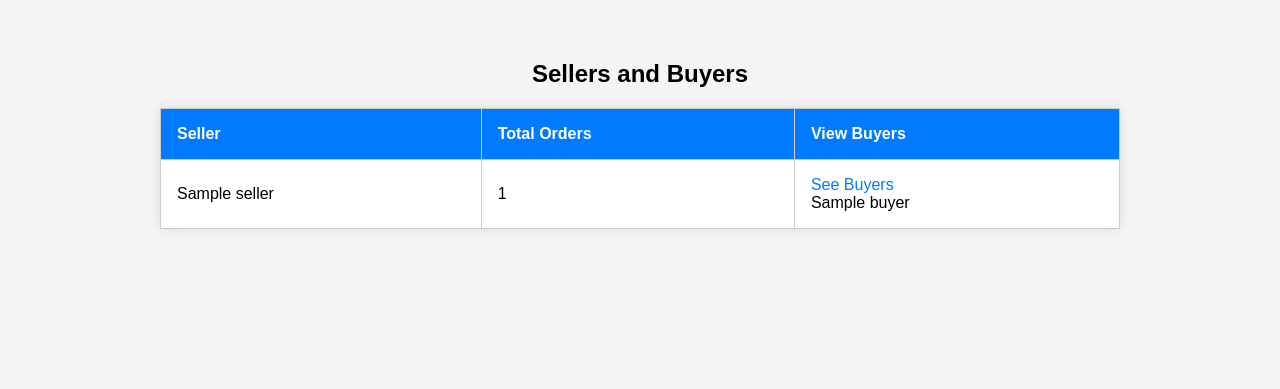
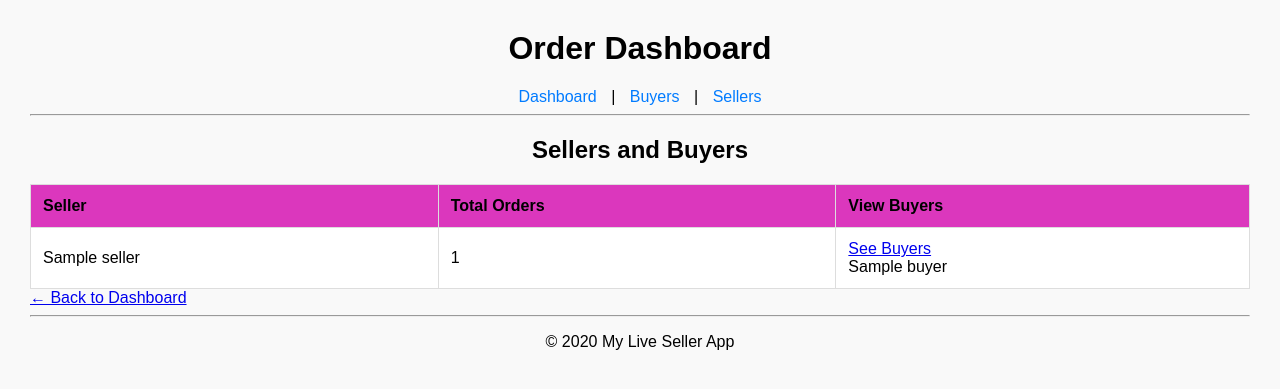
Before and after one commit to Verna-11/msgbot-app, a Flask app: template templates/sellers.html in a window 1280 px wide. Shown: the top 389 px of the page. Run offline with Flask 3, Linux system fonts and the light colour scheme; the template is opened without the code that fills it: most values are stand-ins (such as "Sample title", 1, 10 or a date in 2020); some libraries are stand-ins or nearby versions.

Commit message:
add css layout.html

```diff
--- a/static/style.css
+++ b/static/style.css
@@ -31,5 +31,5 @@ th, td {
 }
 
 th {
-    background-color: #f2f2f2;
+    background-color: #db37bd;
 }
--- /dev/null
+++ b/templates/layout.html
@@ -0,0 +1,28 @@
+<!DOCTYPE html>
+<html lang="en">
+<head>
+    <meta charset="UTF-8">
+    <title>{% block title %}Bot and Web App{% endblock %}</title>
+    <link rel="stylesheet" href="{{ url_for('static', filename='style.css') }}">
+</head>
+<body>
+    <header>
+        <h1>Order Dashboard</h1>
+        <nav>
+            <a href="/">Dashboard</a> |
+            <a href="/buyers">Buyers</a> |
+            <a href="/sellers">Sellers</a>
+        </nav>
+        <hr>
+    </header>
+
+    <main>
+        {% block content %}{% endblock %}
+    </main>
+
+    <footer>
+        <hr>
+        <p>&copy; {{ current_year }} My Live Seller App</p>
+    </footer>
+</body>
+</html>
--- a/templates/sellers.html
+++ b/templates/sellers.html
@@ -1,49 +1,7 @@
-<!DOCTYPE html>
-<html>
-<head>
-    <title>Seller Dashboard</title>
-    <style>
-        body {
-            font-family: Arial, sans-serif;
-            padding: 2rem;
-            background: #f4f4f4;
-        }
-        h1 {
-            text-align: center;
-            margin-bottom: 2rem;
-        }
-        table {
-            width: 80%;
-            margin: auto;
-            border-collapse: collapse;
-            background: white;
-            box-shadow: 0 0 10px rgba(0,0,0,0.1);
-        }
-        th, td {
-            padding: 1rem;
-            border: 1px solid #ccc;
-            text-align: left;
-        }
-        th {
-            background: #007bff;
-            color: white;
-        }
-        tr:nth-child(even) {
-            background: #f9f9f9;
-        }
-        a {
-            color: #007bff;
-            text-decoration: none;
-        }
-        a:hover {
-            text-decoration: underline;
-        }
-        .back-link {
-            text-align: center;
-            margin-top: 2rem;
-        }
-    </style>
-</head>
+{% extends "layout.html" %}
+{% block title %}Buyers Summary{% endblock %}
+
+{% block content %}
 <body>
     <h2 style="text-align:center;">Sellers and Buyers</h2>
 
@@ -76,5 +34,9 @@
             {% endfor %}
         </tbody>
     </table>
+<div class="back-link">
+    <a href="/">← Back to Dashboard</a>
+</div>
 </body>
+{% endblock %}
 </html>
```
Also changed, not shown: templates/buyers.html (+6 -48 lines).
